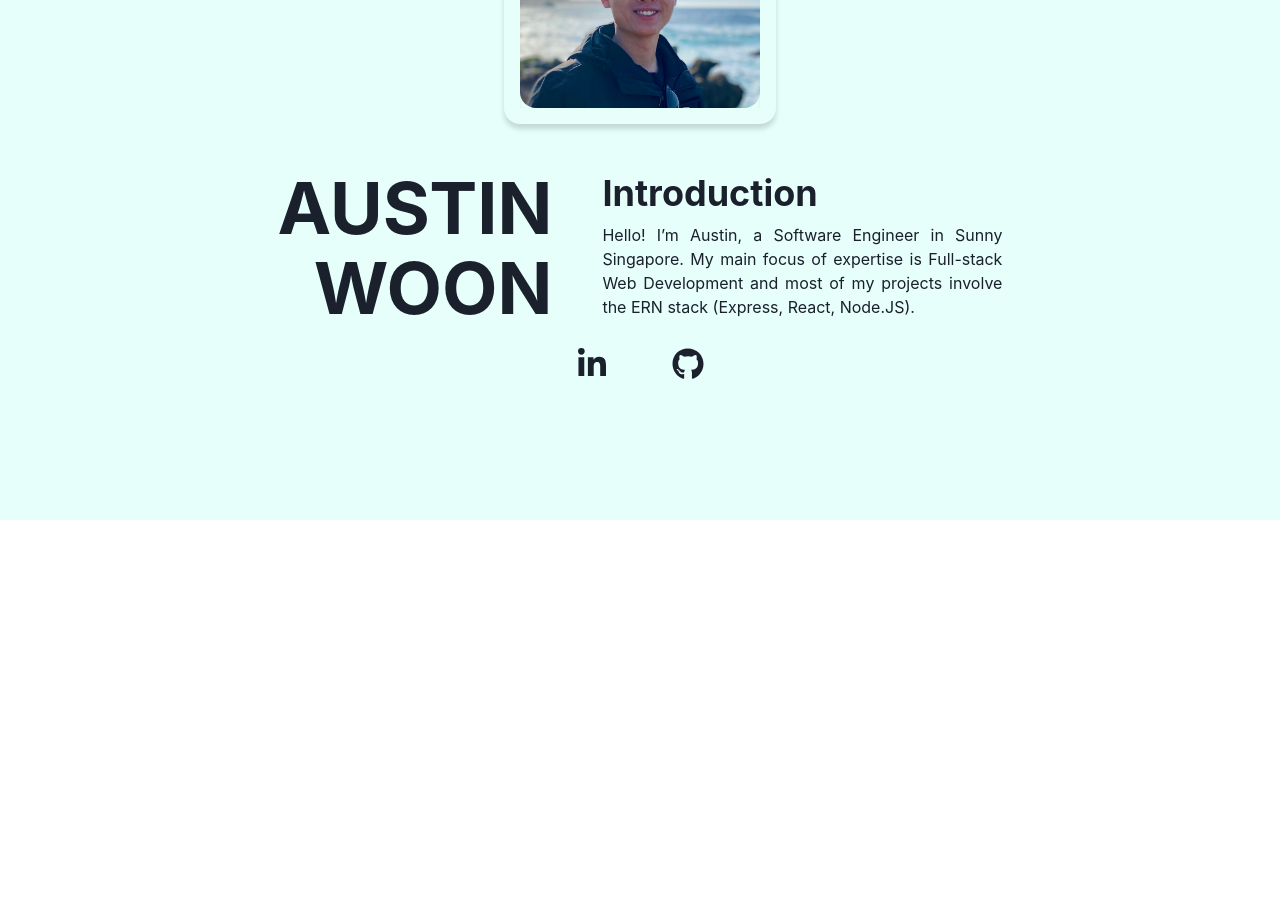
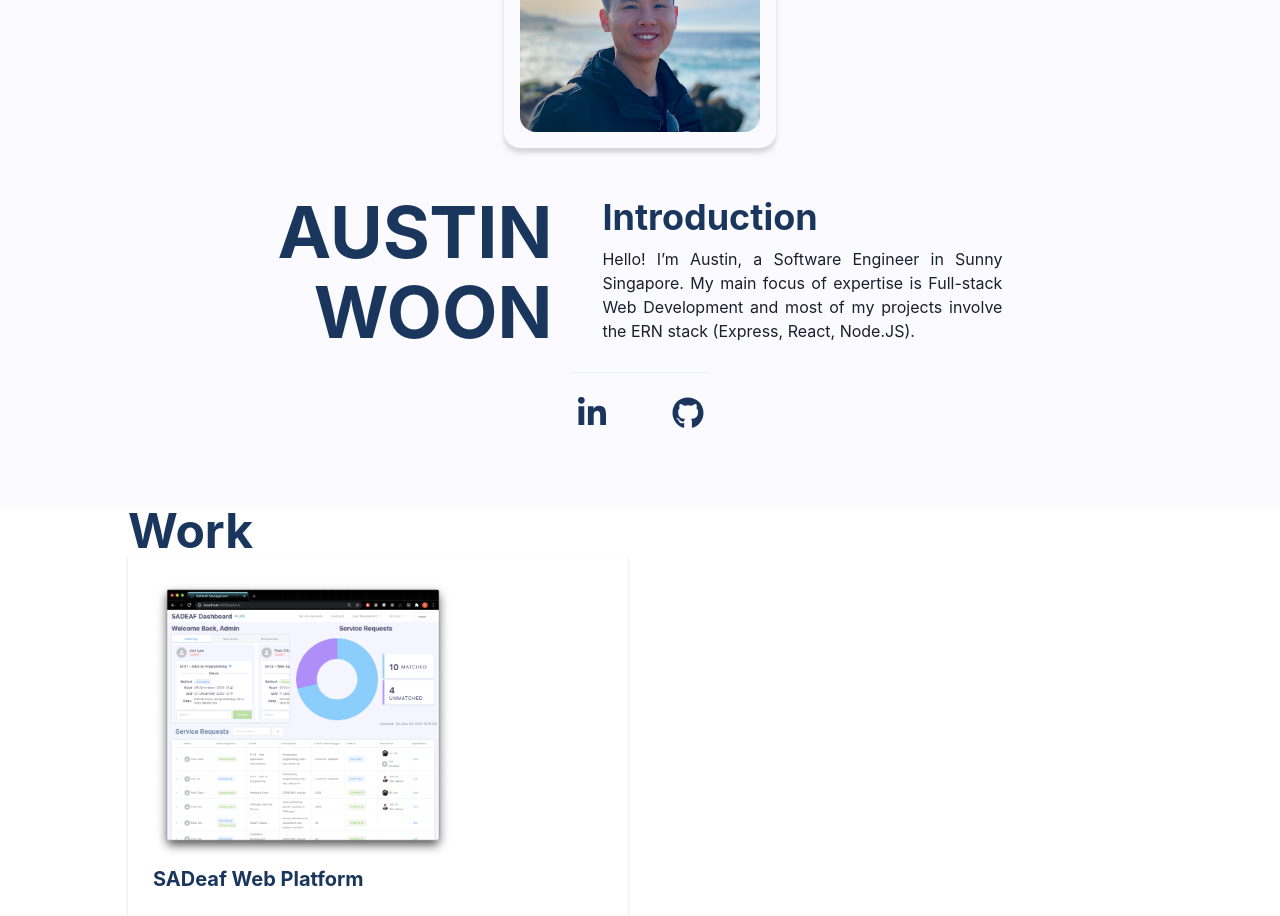
Before and after one commit to austinwoon/awqy_portfolio, a Next.js app in the folder austin-portfolio/: page / in a window 1280 px wide. Shown: the part 280-1196 px from the top of the page. Before the commit the page ends 800 px from the top, so only its background shows below. Built offline with nearby package versions, Linux system fonts and the light colour scheme.

Commit message:
Gallery stuff

```diff
--- /dev/null
+++ b/austin-portfolio/components/Intro/Intro.jsx
@@ -0,0 +1,111 @@
+import React from 'react';
+import {Box, Flex, Heading, Center, Icon, Divider, Img, Link, Stack, Text, VStack} from "@chakra-ui/react";
+import NavBar from "../Navbar/NavBar";
+import {introduction} from "../../constants/introduction";
+import {FaGithub, FaLinkedinIn} from "react-icons/fa";
+
+export const Intro = () => {
+  return (
+    <Box
+      width={"100vw"}
+      backgroundColor={"brand.bgWhite"}
+      padding={"24px"}
+    >
+      <Flex justify={"center"}>
+        <NavBar/>
+      </Flex>
+
+      <Box margin={"48px"}>
+        <Flex justify={"center"}>
+          <Box
+            boxShadow={"0px 5px 5px rgba(0,0,0,0.15)"}
+            padding={"16px"}
+            borderRadius={"16px"}
+            transition={"top ease-in-out 0.3s"}
+            top={0}
+            position={"relative"}
+            _hover={{
+              top: "-4px",
+              boxShadow: "0 5px 15px rgba(0,0,0,0.2)"
+            }}
+          >
+            <Box
+              boxShadow={"inner"}
+            >
+              <Img
+                src={"/profile_pic.jpeg"}
+                alt={"me"}
+                maxWidth={"240px"}
+                borderRadius={"16px"}
+              />
+            </Box>
+          </Box>
+        </Flex>
+
+        <Flex paddingTop="48px" justify={"center"}>
+          <VStack align={"flex-end"} marginRight = "50px">
+            <Heading size={"4xl"}>
+              AUSTIN
+            </Heading>
+
+            <Heading size={"4xl"}>
+              WOON
+            </Heading>
+          </VStack>
+
+          <VStack align={"flex-start"}>
+            <Heading size={"xl"}>
+              Introduction
+            </Heading>
+
+            <Text maxWidth={"25em"} align={"justify"}>
+              { introduction }
+            </Text>
+          </VStack>
+        </Flex>
+
+        <Center>
+          <Divider padding={"12px"} maxWidth="10%"/>
+        </Center>
+
+
+        <Stack
+          spacing={16}
+          direction="row"
+          justify="center"
+          paddingTop={"24px"}
+        >
+          <Link
+            isExternal
+            href={"https://linkedin.com/in/awqy"}
+            transition={"top ease-in-out 0.3s"}
+            color={"blue.900"}
+            top={0}
+            position={"relative"}
+            _hover={{
+              top: "-4px"
+            }}
+          >
+            <Icon as={FaLinkedinIn} w={"8"} h={"8"}/>
+          </Link>
+
+          <Link
+            isExternal
+            href={"https://github.com/austinwoon"}
+            transition={"top ease-in-out 0.3s"}
+            color={"blue.900"}
+            top={0}
+            position={"relative"}
+            _hover={{
+              top: "-4px"
+            }}
+          >
+            <Icon as={FaGithub} w={"8"} h={"8"}/>
+          </Link>
+        </Stack>
+      </Box>
+    </Box>
+  )
+}
+
+export default Intro;
--- a/austin-portfolio/components/Navbar/NavBar.jsx
+++ b/austin-portfolio/components/Navbar/NavBar.jsx
@@ -11,6 +11,7 @@ const NavBar = () => {
         >
         <Box>
           <Link
+            color={"blue.900"}
             fontSize={"24"}
             fontWeight={"bold"}
             padding={"8px"}
@@ -29,6 +30,7 @@ const NavBar = () => {
 
         <Box>
           <Link
+            color={"blue.900"}
             fontSize={"24"}
             fontWeight={"bold"}
             padding={"8px"}
@@ -47,6 +49,7 @@ const NavBar = () => {
 
         <Box>
           <Link
+            color={"blue.900"}
             fontSize={"24"}
             fontWeight={"bold"}
             padding={"8px"}
--- /dev/null
+++ b/austin-portfolio/components/Work/PortfolioCard.jsx
@@ -0,0 +1,30 @@
+import React from 'react';
+import {Heading, VStack, Box, Img, useStyleConfig} from '@chakra-ui/react'
+
+const PortfolioCard = ({title, img, description, technologies}) => {
+  const styles = useStyleConfig("WorkGalleryBox")
+
+  return (
+    <VStack
+      align={"start"}
+      padding={"5%"}
+      boxShadow={"base"}
+    >
+      <Box>
+        <Img
+          src={img}
+          maxWidth={"300px"}
+        />
+      </Box>
+
+      <Box>
+        <Heading size={"md"}>
+          {title}
+        </Heading>
+      </Box>
+
+    </VStack>
+  )
+}
+
+export default PortfolioCard
--- /dev/null
+++ b/austin-portfolio/components/Work/Work.jsx
@@ -0,0 +1,39 @@
+import React from 'react';
+import {
+  Box,
+  Heading,
+  Spacer,
+  Flex,
+  Grid,
+  GridItem,
+  Stack,
+} from "@chakra-ui/react"
+import PortfolioCard from "./PortfolioCard";
+import {works} from "../../constants/work"
+
+const Work = () => {
+  return (
+    <Box>
+      <Flex m={"0% 10% 0% 10%"} direction={"column"}>
+        <Heading size={"2xl"}>
+          Work
+        </Heading>
+
+        <Stack maxWidth={"500px"}>
+          {
+            works.map(work => (
+              <PortfolioCard
+                img={work.img}
+                title={work.title}
+                description={work.description}
+                technologies={work.technologies}
+              />
+            ))
+          }
+        </Stack>
+      </Flex>
+    </Box>
+  )
+}
+
+export default Work;
--- /dev/null
+++ b/austin-portfolio/constants/work.js
@@ -0,0 +1,14 @@
+export const works = [
+  {
+    title: "SADeaf Web Platform",
+    img: "/sadeaf/admin.png",
+    description: "Built with Blahblah",
+    technologies: [
+      "Vue",
+      "AWS",
+      "Terraform",
+      "Github Pipeline",
+      "GraphQL"
+    ]
+  }
+]
--- a/austin-portfolio/pages/_app.js
+++ b/austin-portfolio/pages/_app.js
@@ -1,9 +1,30 @@
-import { ChakraProvider } from '@chakra-ui/react'
+import {ChakraProvider, extendTheme} from '@chakra-ui/react'
 import '../styles/globals.css'
+
+const WorkGalleryBox = {
+  baseStyle: {
+    height: '100%',
+    backgroundColor: "blue",
+  }
+}
+
+const theme = extendTheme({
+  colors: {
+    brand: {bgWhite: '#FAFAFF'},
+  },
+  components: {
+    Heading: {
+      baseStyle: {
+        color: "blue.900"
+      }
+    },
+    WorkGalleryBox
+  }
+})
 
 function MyApp({ Component, pageProps }) {
   return (
-    <ChakraProvider>
+    <ChakraProvider theme={theme}>
       <Component {...pageProps} />
     </ChakraProvider>
   )
--- a/austin-portfolio/pages/index.js
+++ b/austin-portfolio/pages/index.js
@@ -1,94 +1,19 @@
 import Head from 'next/head'
 // import styles from '../styles/Home.module.css'
-import { Spacer, Link, Box, Flex, Heading, Img, Container, Stack, VStack, Icon, Text } from '@chakra-ui/react'
-import NavBar from '../components/Navbar/NavBar'
-import { introduction } from "../constants/introduction"
-import {FaGithub, FaLinkedinIn} from "react-icons/fa";
+import {
+  Grid,
+  GridItem,
+  Box,
+} from '@chakra-ui/react'
+import Intro from "../components/Intro/Intro";
+import Work from "../components/Work/Work";
+
 
 export default function Home() {
-
   return (
     <Box>
-      <Box
-        width={"100vw"}
-        height={"100vh"}
-        backgroundColor={"teal.50"}
-      >
-        <Flex justify={"center"}>
-          <NavBar/>
-        </Flex>
-
-        <Box margin={"48px"}>
-          <Flex justify={"center"}>
-            <Box
-              boxShadow={"0px 5px 5px rgba(0,0,0,0.15)"}
-              padding={"16px"}
-              borderRadius={"16px"}
-              transition={"top ease-in-out 0.3s"}
-              top={0}
-              position={"relative"}
-              _hover={{
-                top: "-4px",
-                boxShadow: "0 5px 15px rgba(0,0,0,0.2)"
-              }}
-            >
-              <Box
-                boxShadow={"inner"}
-              >
-                <Img
-                  src={"/profile_pic.jpeg"}
-                  alt={"me"}
-                  maxWidth={"240px"}
-                  borderRadius={"16px"}
-                />
-              </Box>
-            </Box>
-          </Flex>
-
-          <Flex paddingTop="48px" justify={"center"}>
-            <VStack align={"flex-end"} marginRight = "50px">
-              <Heading size={"4xl"}>
-                AUSTIN
-              </Heading>
-
-              <Heading size={"4xl"}>
-                WOON
-              </Heading>
-            </VStack>
-
-            <VStack align={"flex-start"}>
-              <Heading size={"xl"}>
-                Introduction
-              </Heading>
-
-              <Text maxWidth={"25em"} align={"justify"}>
-                { introduction }
-              </Text>
-            </VStack>
-          </Flex>
-
-          <Stack
-            spacing={16}
-            direction="row"
-            justify="center"
-            paddingTop={"24px"}
-          >
-            <Link
-              isExternal
-              href={"https://linkedin.com/in/awqy"}
-            >
-              <Icon as={FaLinkedinIn} w={"8"} h={"8"}/>
-            </Link>
-
-            <Link
-              isExternal
-              href={"https://github.com/austinwoon"}
-            >
-              <Icon as={FaGithub} w={"8"} h={"8"}/>
-            </Link>
-          </Stack>
-        </Box>
-      </Box>
+      <Intro />
+      <Work />
     </Box>
   )
 }
```
Also changed, not shown: austin-portfolio/public/sadeaf/admin.png (added).
